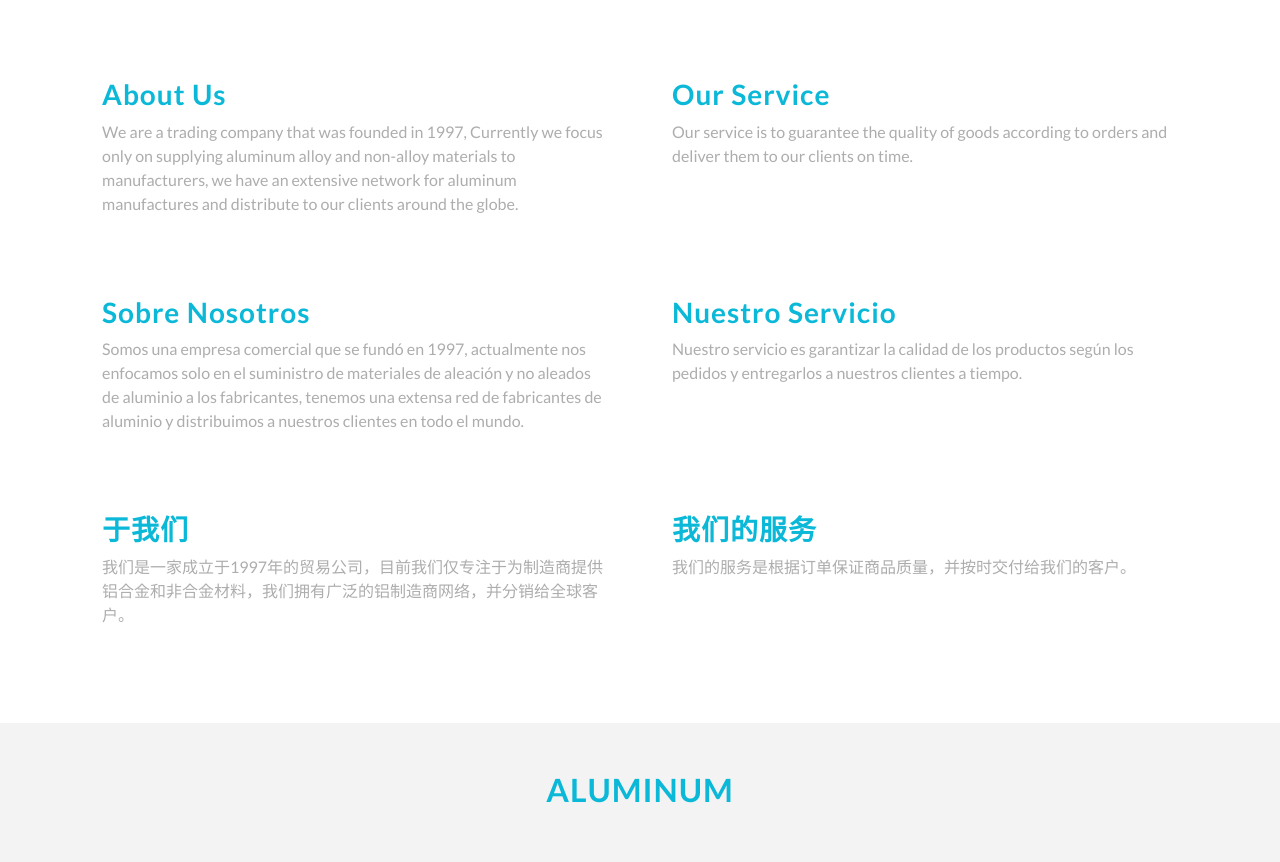
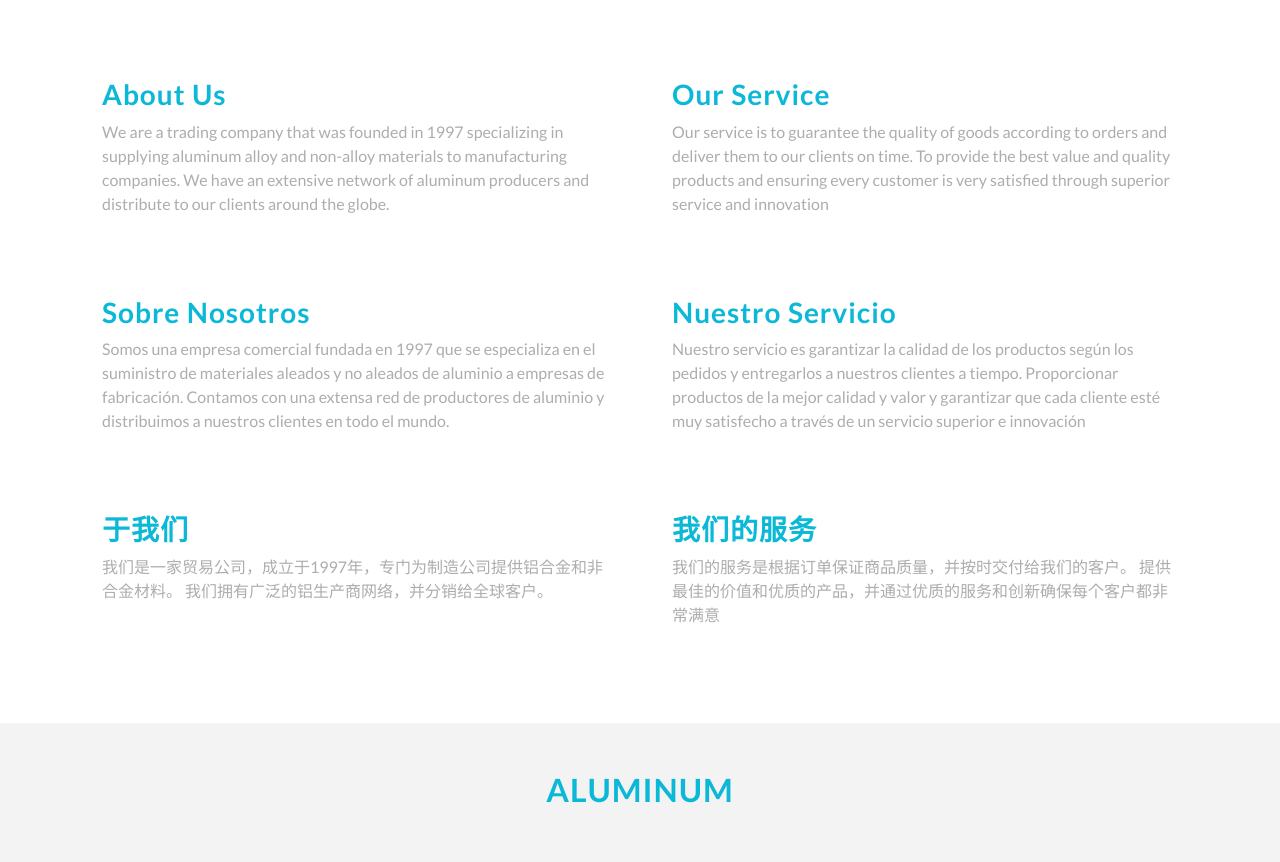
Before and after one commit to Wie-CBD/mohome-trading-landing, a plain HTML site: page index.html in a window 1280 px wide. Shown: the part 900-1762 px from the top of the page. Drawn offline with nearby package versions, Linux system fonts and the light colour scheme.

Commit message:
update text

```diff
--- a/index.html
+++ b/index.html
@@ -92,10 +92,10 @@
         <div class="about-subdiv col-sm-12 col-md-6">
           <h3 class="color-blue">About Us</h3>
           <p>
-            We are a trading company that was founded in 1997, Currently we
-            focus only on supplying aluminum alloy and non-alloy materials to
-            manufacturers, we have an extensive network for aluminum
-            manufactures and distribute to our clients around the globe.
+            We are a trading company that was founded in 1997 specializing in
+            supplying aluminum alloy and non-alloy materials to manufacturing
+            companies. We have an extensive network of aluminum producers and
+            distribute to our clients around the globe.
           </p>
         </div>
 
@@ -103,35 +103,42 @@
           <h3 class="color-blue">Our Service</h3>
           <p>
             Our service is to guarantee the quality of goods according to orders
-            and deliver them to our clients on time.
+            and deliver them to our clients on time. To provide the best value
+            and quality products and ensuring every customer is very satisfied
+            through superior service and innovation
           </p>
         </div>
         <div class="about-subdiv col-sm-12 col-md-6">
           <h3 class="color-blue">Sobre Nosotros</h3>
           <p>
-            Somos una empresa comercial que se fundó en 1997, actualmente nos
-            enfocamos solo en el suministro de materiales de aleación y no
-            aleados de aluminio a los fabricantes, tenemos una extensa red de
-            fabricantes de aluminio y distribuimos a nuestros clientes en todo
-            el mundo.
+            Somos una empresa comercial fundada en 1997 que se especializa en el
+            suministro de materiales aleados y no aleados de aluminio a empresas
+            de fabricación. Contamos con una extensa red de productores de
+            aluminio y distribuimos a nuestros clientes en todo el mundo.
           </p>
         </div>
         <div class="about-subdiv col-sm-12 col-md-6">
           <h3 class="color-blue">Nuestro Servicio</h3>
           <p>
             Nuestro servicio es garantizar la calidad de los productos según los
-            pedidos y entregarlos a nuestros clientes a tiempo.
+            pedidos y entregarlos a nuestros clientes a tiempo. Proporcionar
+            productos de la mejor calidad y valor y garantizar que cada cliente
+            esté muy satisfecho a través de un servicio superior e innovación
           </p>
         </div>
         <div class="about-subdiv col-sm-12 col-md-6">
           <h3 class="color-blue">于我们</h3>
           <p>
-            我们是一家成立于1997年的贸易公司，目前我们仅专注于为制造商提供铝合金和非合金材料，我们拥有广泛的铝制造商网络，并分销给全球客户。
+            我们是一家贸易公司，成立于1997年，专门为制造公司提供铝合金和非合金材料。
+            我们拥有广泛的铝生产商网络，并分销给全球客户。
           </p>
         </div>
         <div class="about-subdiv col-sm-12 col-md-6">
           <h3 class="color-blue">我们的服务</h3>
-          <p>我们的服务是根据订单保证商品质量，并按时交付给我们的客户。</p>
+          <p>
+            我们的服务是根据订单保证商品质量，并按时交付给我们的客户。
+            提供最佳的价值和优质的产品，并通过优质的服务和创新确保每个客户都非常满意
+          </p>
         </div>
       </div>
     </div>
```
